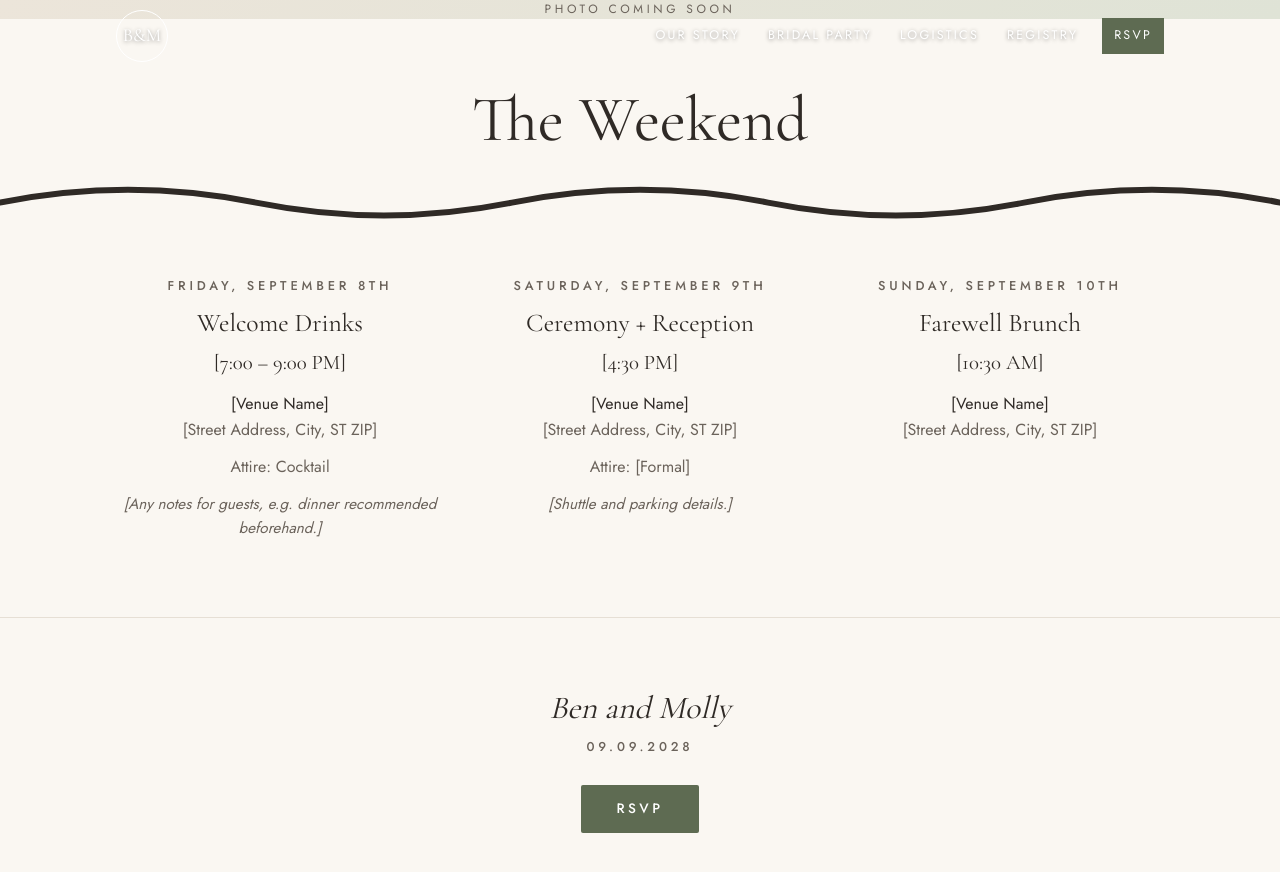
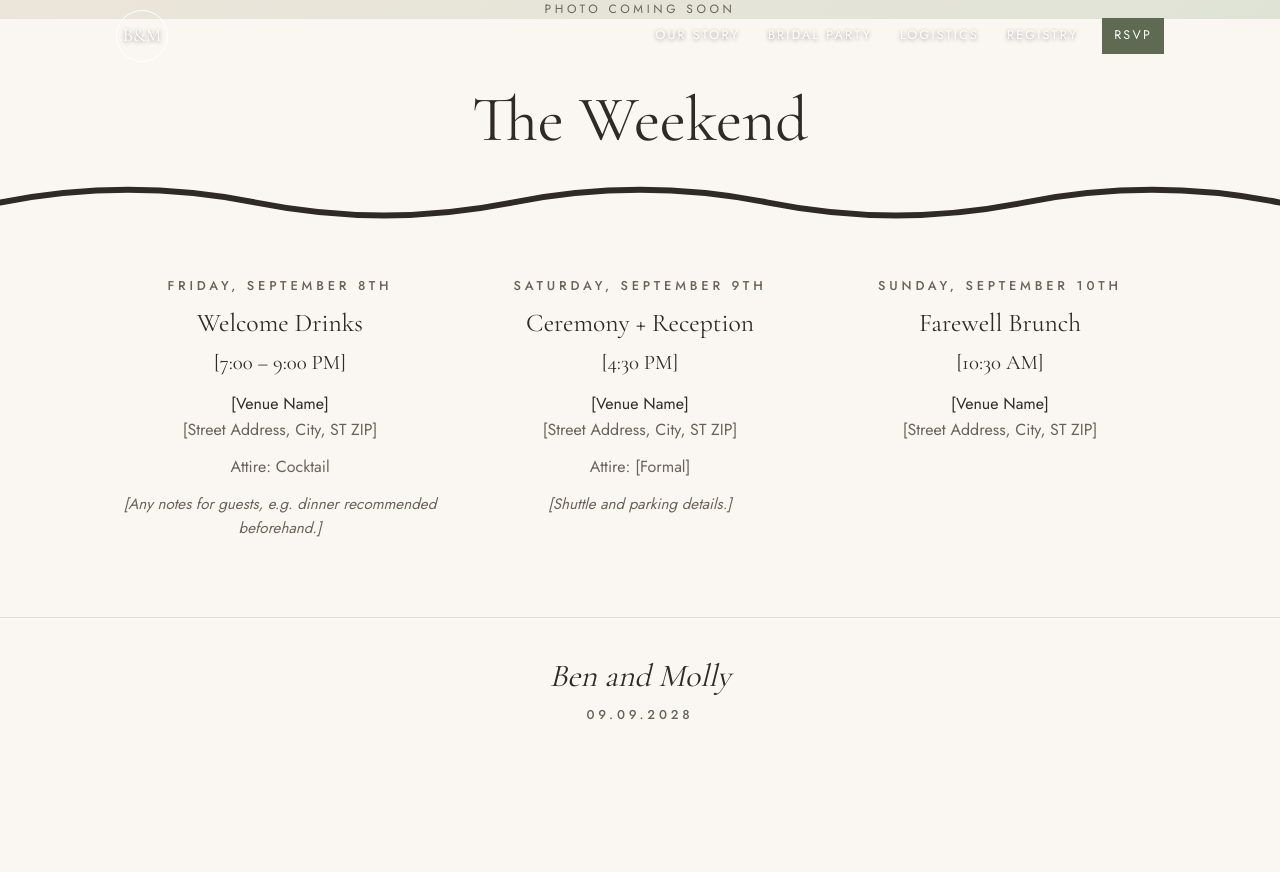
Before and after one commit to weibelben/benlovesmolly, an Astro site in the folder site/web/: page / in a window 1280 px wide. After the commit the page ends 800 px from the top, so only its background shows below. Built offline with nearby package versions, Linux system fonts and the light colour scheme; Astro itself is replaced by a stand-in of ours.

Commit message:
Fix the footer sizing and spacing

```diff
--- a/site/web/src/layouts/Base.astro
+++ b/site/web/src/layouts/Base.astro
@@ -58,7 +58,6 @@ const names = `${couple.first} & ${couple.second}`;
     <footer class="site-footer">
       <p class="signoff">{couple.first} and {couple.second}</p>
       <p class="eyebrow">{wedding.dateShort}</p>
-      <a class="button" href={rsvpUrl}>RSVP</a>
     </footer>
 
     <script>
@@ -190,7 +189,7 @@ const names = `${couple.first} & ${couple.second}`;
     display: none;
   }
   .site-footer {
-    padding: 4rem 1.25rem;
+    padding: 2rem 1.25rem;
     text-align: center;
     border-top: 1px solid var(--line);
   }
@@ -201,7 +200,7 @@ const names = `${couple.first} & ${couple.second}`;
     font-style: italic;
   }
   .site-footer .eyebrow {
-    margin-bottom: 1.75rem;
+    margin-bottom: 0;
   }
   @media (max-width: 900px) {
     .header-inner {
```
